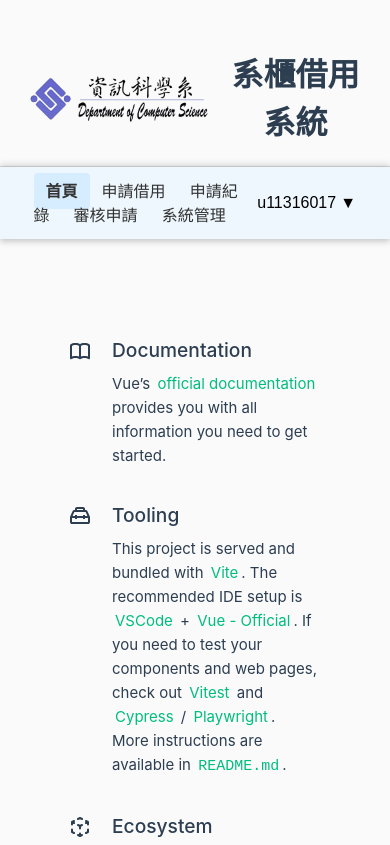
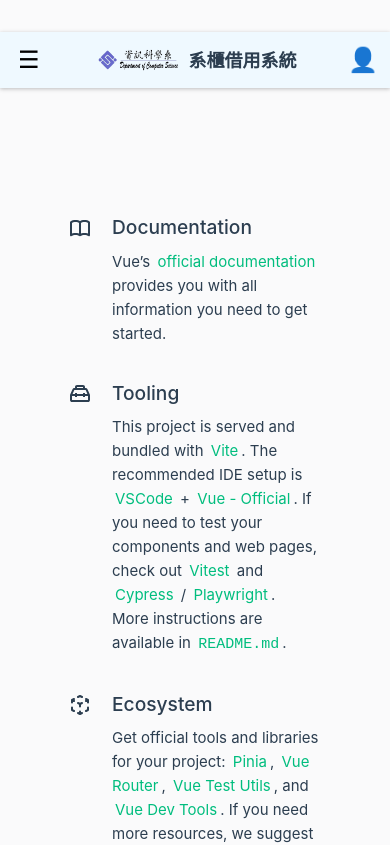
Before and after one commit to UTCS-G505/Locker-borrow-system-Frontend, a Vue app: page / in a window 390 px wide. Shown: the top 845 px of the page. Built offline with nearby package versions, Linux system fonts and the light colour scheme.

Commit message:
fix: 修正手機版適配問題
使用漢堡選單取代原有的navbar內容

```diff
--- a/src/components/AppNavBar.vue
+++ b/src/components/AppNavBar.vue
@@ -3,41 +3,58 @@ import { RouterLink } from 'vue-router'
 import { ref, onMounted, onBeforeUnmount } from 'vue'
 import logo from '@/assets/logo.png'
 
+// 控制電腦版使用者選單顯示
 const showMenu = ref(false)
-const menuRef = ref(null) // 參考 user-menu 範圍
+// 控制手機版主選單顯示
+const showMobileMenu = ref(false)
+// 參考電腦版使用者選單 DOM 元素
+const menuRef = ref(null)
+// 控制手機版使用者選單顯示
+const showMobileUserMenu = ref(false)
 
+// 切換電腦版使用者選單
 function toggleMenu() {
   showMenu.value = !showMenu.value
 }
 
-// 點擊外部關閉選單
+// 切換手機版主選單
+function toggleMobileMenu() {
+  showMobileMenu.value = !showMobileMenu.value
+}
+
+// 切換手機版使用者選單
+function toggleMobileUserMenu() {
+  showMobileUserMenu.value = !showMobileUserMenu.value
+}
+
+// 點擊外部關閉電腦版使用者選單
 function handleClickOutside(event) {
   if (menuRef.value && !menuRef.value.contains(event.target)) {
     showMenu.value = false
   }
 }
 
+// 掛載全局點擊事件
 onMounted(() => {
   document.addEventListener('click', handleClickOutside)
 })
 
+// 卸載事件監聽器
 onBeforeUnmount(() => {
   document.removeEventListener('click', handleClickOutside)
 })
-
 </script>
 
 <template>
   <header class="app-navbar">
-    <!-- Logo + 系統名稱 -->
+    <!-- 電腦版 Header -->
+    <div class="desktop-header">
       <div class="top-bar">
         <RouterLink to="/" class="logo-link">
           <img class="logo" :src="logo" alt="Logo" />
           <h1 class="system-title">系櫃借用系統</h1>
         </RouterLink>
       </div>
-
-    <!-- 導覽列 -->
       <div class="nav-bar">
         <nav class="nav-links">
           <RouterLink to="/">首頁</RouterLink>
@@ -46,8 +63,6 @@ onBeforeUnmount(() => {
           <RouterLink to="/review">審核申請</RouterLink>
           <RouterLink to="/setting">系統管理</RouterLink>
         </nav>
-
-      <!-- User 下拉選單 -->
         <div class="user-menu" ref="menuRef">
           <button class="user-btn" @click.stop="toggleMenu">
             u11316017
@@ -60,32 +75,62 @@ onBeforeUnmount(() => {
           </div>
         </div>
       </div>
+    </div>
+
+    <!-- 手機版 Header -->
+    <div class="mobile-header">
+
+      <div class="mobile-top-bar">
+        <!-- 漢堡選單按鈕 -->
+        <button class="menu-toggle" @click.stop="toggleMobileMenu">☰</button>
+
+        <!-- Logo & 系統名稱 -->
+        <RouterLink to="/" class="mobile-logo-link">
+          <img class="mobile-logo" :src="logo" alt="Logo" />
+          <h1 class="mobile-system-title">系櫃借用系統</h1>
+        </RouterLink>
+
+        <!-- 手機版使用者圖示 -->
+        <div class="mobile-user-icon" @click.stop="toggleMobileUserMenu">👤</div>
+      </div>
+
+      <!-- 手機版主選單 -->
+      <div v-if="showMobileMenu" class="mobile-menu">
+        <RouterLink to="/" @click="toggleMobileMenu">首頁</RouterLink>
+        <RouterLink to="/apply" @click="toggleMobileMenu">申請借用</RouterLink>
+        <RouterLink to="/record" @click="toggleMobileMenu">申請紀錄</RouterLink>
+        <RouterLink to="/review" @click="toggleMobileMenu">審核申請</RouterLink>
+        <RouterLink to="/setting" @click="toggleMobileMenu">系統管理</RouterLink>
+      </div>
+
+      <!-- 手機版使用者選單 -->
+      <div v-if="showMobileUserMenu" class="mobile-user-menu">
+        <div class="user-name">u11316017</div>
+        <div class="logout"><a href="#">登出</a></div>
+      </div>
+
+    </div>
   </header>
 </template>
 
+
 <style scoped>
-html, body {
-  margin: 0;
-  padding: 0;
+.app-navbar {
+  width: 100%;
+  display: flex;
+  flex-direction: column;
 }
 
-.app-navbar {
-  width: 100%;
-  background: transparent;
-  box-shadow: none;
-  display: flex;
-  flex-direction: column;
-  margin: 0;
-  padding: 0;
+/* 電腦版樣式 */
+.desktop-header {
+  display: block;
 }
 
-/* 第一層 */
 .top-bar {
   display: flex;
   justify-content: center;
   align-items: center;
   padding: 16px 24px;
-  gap: 16px;
   border-bottom: 1px solid #ddd;
 }
 
@@ -106,22 +151,17 @@ html, body {
   font-weight: bold;
 }
 
-/* 第二層 */
 .nav-bar {
-  width: 100%;
+  display: flex;
+  justify-content: space-between;
+  align-items: center;
   background: rgba(235, 247, 255, 0.8);
   padding: 12px 24px;
   box-shadow:
     0 -3px 6px rgba(0, 0, 0, 0.12),
     0 3px 6px rgba(0, 0, 0, 0.18);
-  position: relative;
-  display: flex;
-  justify-content: space-between;
-  align-items: center;
-  z-index: 10;
 }
 
-/* 導覽連結 */
 .nav-links a {
   text-decoration: none;
   color: #333;
@@ -139,7 +179,7 @@ html, body {
   background-color: #e6f3ff;
 }
 
-/* User 下拉選單 */
+/* 使用者下拉選單 */
 .user-menu {
   position: relative;
 }
@@ -148,14 +188,12 @@ html, body {
   background: none;
   border: none;
   font-size: 16px;
-  padding: 6px 10px;
   cursor: pointer;
   display: flex;
   align-items: center;
   gap: 4px;
 }
 
-/* 箭頭旋轉動畫 */
 .arrow {
   display: inline-block;
   transition: transform 0.3s ease;
@@ -172,7 +210,7 @@ html, body {
   background: white;
   border: 1px solid #ddd;
   border-radius: 4px;
-  box-shadow: 0px 4px 8px rgba(0, 0, 0, 0.1);
+  box-shadow: 0 4px 8px rgba(0, 0, 0, 0.1);
   min-width: 100%;
 }
 
@@ -192,4 +230,114 @@ html, body {
 .dropdown li a:hover {
   background-color: #f0f0f0;
 }
+
+/* 手機版樣式 */
+.mobile-header {
+  display: none;
+  position: relative;
+}
+
+.mobile-top-bar {
+  display: flex;
+  justify-content: space-between;
+  align-items: center;
+  background: #EFF9FF;
+  padding: 8px 12px;
+  box-shadow: 0 1px 4px rgba(0, 0, 0, 0.25);
+  height: 56px;
+}
+
+.menu-toggle {
+  font-size: 24px;
+  background: none;
+  border: none;
+  cursor: pointer;
+}
+
+.mobile-logo-link {
+  display: flex;
+  align-items: center;
+  gap: 8px;
+  text-decoration: none;
+  color: inherit;
+}
+
+.mobile-logo {
+  height: 36px;
+}
+
+.mobile-system-title {
+  font-size: 18px;
+  font-weight: bold;
+  white-space: nowrap;
+  margin: 0;
+}
+
+.mobile-user-icon {
+  font-size: 24px;
+  cursor: pointer;
+}
+
+.mobile-menu {
+  display: flex;
+  flex-direction: column;
+  align-items: flex-start;
+  background: #EFF9FF;
+  padding: 12px;
+}
+
+.mobile-menu a {
+  padding: 10px 0;
+  text-decoration: none;
+  color: #333;
+}
+
+.mobile-menu a:hover {
+  font-weight: bold;
+}
+
+/* 手機版使用者選單 */
+.mobile-user-menu {
+  position: absolute;
+  right: 12px;
+  top: 56px;
+  background: #fff;
+  border: 1px solid #ddd;
+  border-radius: 6px;
+  box-shadow: 0 4px 8px rgba(0, 0, 0, 0.15);
+  width: 140px;
+  padding: 8px 12px;
+  display: flex;
+  flex-direction: column;
+  gap: 8px;
+}
+
+.mobile-user-menu .user-name {
+  font-weight: bold;
+  text-align: center;
+  padding: 6px 0;
+}
+
+.mobile-user-menu .logout a {
+  text-decoration: none;
+  color: #333;
+  display: block;
+  text-align: center;
+  padding: 6px 0;
+  border-radius: 4px;
+}
+
+.mobile-user-menu .logout a:hover {
+  background: #f0f0f0;
+}
+
+/* RWD切換 */
+@media (max-width: 768px) {
+  .desktop-header {
+    display: none;
+  }
+  .mobile-header {
+    display: block;
+  }
+}
 </style>
```
Lines whose indentation alone changed are shown as unchanged.
